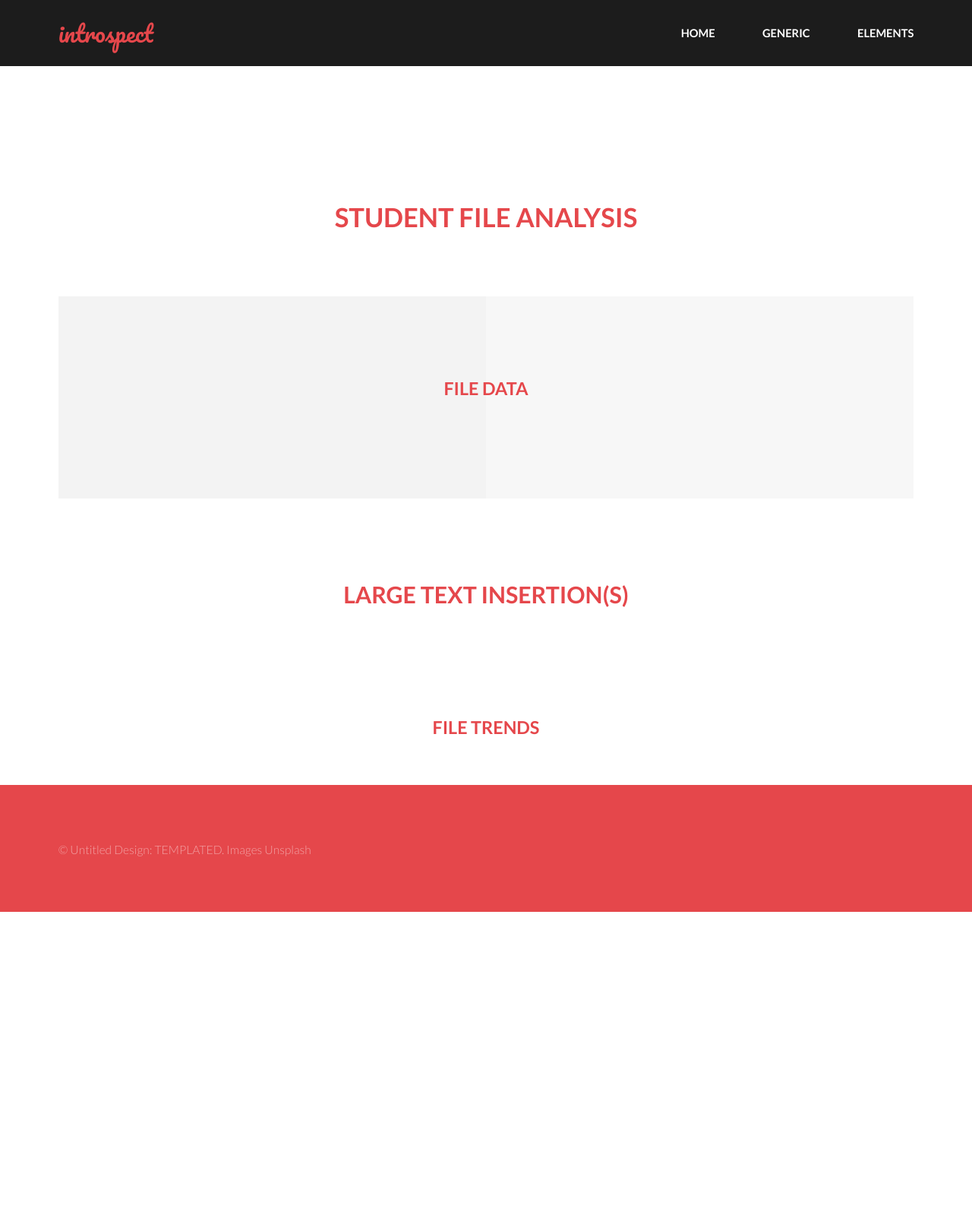
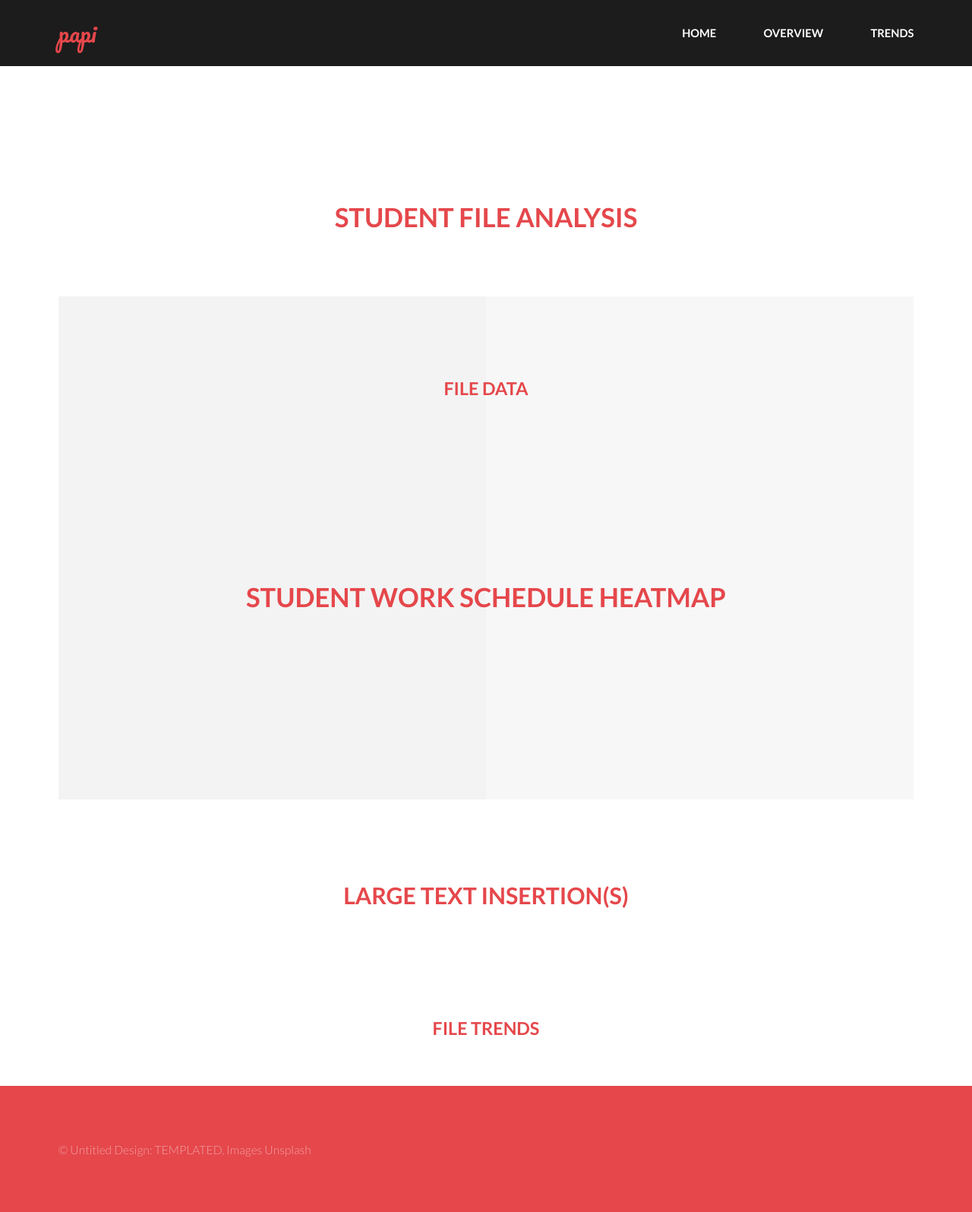
Before and after one commit to DanielGauthier8/PAPI, a Flask app: template templates/file_analysis.html in a window 1280 px wide. Shown: the whole page at 76% size. Before the commit the page ends 1200 px from the top, so only its background shows below. Run offline with Flask 2, Linux system fonts and the light colour scheme; the template is opened without the code that fills it, so the values that code supplies are empty; a map, chart or similar area stays blank; parts of the project's set-up code (start-up, migrations or seed data) failed here and were passed over; some libraries are stand-ins or nearby versions.

Commit message:
Add heatmap to file anaylsis

```diff
--- a/db_actions.py
+++ b/db_actions.py
@@ -69,7 +69,7 @@ def clean_up(cursor):
         Database with unnecessary data removed
     """
     # Remove all hidden file histories
-    cursor.execute("DELETE FROM Documents WHERE path LIKE \'.%\'")
+    # cursor.execute("DELETE FROM Documents WHERE path LIKE \'.%\'")
     # STEP 3: "DROP TABLE ChatMessages"
     cursor.execute('DROP TABLE IF EXISTS ChatMessages')
     # STEP 4: "DROP TABLE Environments"
@@ -406,6 +406,7 @@ def time_spent(timeline_list):
         total_time = total_time + current_time
     return {"Time Worked": str(total_time), "Number of Work Sessions": len(sessions_list),
             "Over Number of Days": number_of_days, "Average Work Session Length": str(total_time / len(sessions_list))}
+        "Over Number of Days": number_of_days, "Average Work Session Length": str(total_time / len(sessions_list))}
 
 
 def deletions_insertions(cursor, file_names) -> (int, int):
@@ -426,22 +427,24 @@ def deletions_insertions(cursor, file_names) -> (int, int):
     """
     deletions_list = []
     insertions_list = []
+    activity_times = [[], []] # 0: insertions, 1: deletions
     deletions = 0
     insertions = 0
     for file_name in file_names:
         document_id = document_info(cursor, file_name, "id")
-        cursor.execute("SELECT operation FROM Revisions WHERE document_id = " + str(document_id))
+        cursor.execute("SELECT operation, created_at FROM Revisions WHERE document_id = " + str(document_id))
         operation_array = cursor.fetchall()
 
         for operation in operation_array:
             operation_string = str(operation[0])
             if operation_string.count(',"d') > 0:
                 deletions_list.append(1)
+                activity_times[1].append(operation[1])
+
             if operation_string.count(',"i') > 0:
                 insertions_list.append(1)
                 deletions = deletions.sum
                 insertions = insertions.sum
-    return deletions, insertions, deletions_list, insertions_list
 
 
 # ----------------------------------------Website Actions
@@ -484,9 +487,14 @@ def all_data(db_file, file_namez):
     edit_datez = documentz_info(cursor, file_namez, "updated_at")
     file_dat["Last Edit Date"] = edit_datez[len(edit_datez) - 1]
 
-    deletions, insertions, deletions_list, insertions_list = deletions_insertions(cursor, file_namez)
+    deletions, insertions, deletions_list, insertions_list, activity_times = deletions_insertions(cursor, file_namez)
     file_dat["Number of Deletion Chuncks*"] = deletions
     file_dat["Number of Insertion Chuncks*"] = insertions
+
+
+    file_dat["Activity Heatmap"] = activity_times
+    # file_dat["Time Heatmap"] = time_list
+
 
     file_dat["Number of Comments*"] = comment_count(documentz_info(cursor, file_namez, "file_contents"))
 
@@ -520,4 +528,4 @@ def test():
     return 0
 
 
-test()
+# test()
--- a/templates/file_analysis.html
+++ b/templates/file_analysis.html
@@ -6,7 +6,7 @@
 -->
 <html>
 	<head>
-		<title>Generic - Introspect by TEMPLATED</title>
+		<title>PAPI</title>
 		<meta charset="utf-8" />
 		<meta name="viewport" content="width=device-width, initial-scale=1, user-scalable=no" />
 		<link rel="stylesheet" href="../static/assets/css/main.css" />
@@ -16,11 +16,11 @@
 		<!-- Header -->
 			<header id="header">
 				<div class="inner">
-					<a href="{{ url_for('index') }}" class="logo">introspect</a>
+					<a href="{{ url_for('index') }}" class="logo">papi</a>
 					<nav id="nav">
 						<a href="{{ url_for('index') }}">Home</a>
-						<a href="generic.html">Generic</a>
-						<a href="elements.html">Elements</a>
+						<a href="#one">Overview</a>
+						<a href="#two">Trends</a>
 					</nav>
 				</div>
 			</header>
@@ -56,6 +56,14 @@
 								</tr>
 								{% endfor %}
 							</table>
+						</div>
+					</section>
+					<!-- Heatmap starts here-->
+					<section id="two">
+						<div class="content" style="text-align: center">
+							<h1>Student work Schedule Heatmap</h1>
+
+						<canvas id="heatmap"></canvas>
 						</div>
 					</section>
 					{% if file_dat["Large Text Insertion Detection*"] != -1 %}
@@ -103,5 +111,49 @@
 			<script src="../static/assets/js/util.js"></script>
 			<script src="../static/assets/js/main.js"></script>
 
+		<!-- Used for activity heatmap -->
+		<script src="https://cdnjs.cloudflare.com/ajax/libs/Chart.js/2.9.3/Chart.min.js" integrity="sha256-R4pqcOYV8lt7snxMQO/HSbVCFRPMdrhAFMH+vr9giYI=" crossorigin="anonymous"></script>
+		<script src="https://cdnjs.cloudflare.com/ajax/libs/moment.js/2.26.0/moment.min.js" integrity="sha256-5oApc/wMda1ntIEK4qoWJ4YItnV4fBHMwywunj8gPqc=" crossorigin="anonymous"></script>
+		<script>
+			var ctx = document.getElementById('heatmap').getContext('2d');
+			var activity = JSON.parse(`{{ file_dat['Activity Heatmap']|tojson }}`);
+			var data = [{}, {}];
+			var data2 = [[], []];
+			var labels = new Set();
+			for(var i = 0; i < data.length; i++){
+				activity[i].map(day => {data[i][moment(day).format("YYYYDMM")] ? data[i][moment(day).format("YYYYDMM")] += 1 : data[i][moment(day).format("YYYYDMM")] = 1; labels.add(moment(day).format("M/D/YYYY"))})
+
+				for(let [key, value] of Object.entries(data[i])){
+					data2[i].push(value);
+				}
+			}
+
+			let myBar = new Chart(ctx, {
+				type: 'bar',
+				data: {
+					labels: [...labels.entries()],
+					datasets: [
+					{
+						label: 'insertions',
+						backgroundColor: "green",
+						data: data2[0],
+					},
+					{
+						label: 'deletions',
+						backgroundColor: "red",
+						data: data2[1],
+					},
+
+					],
+				},
+				options: {
+					responsive: true,
+					legend: {
+						position: 'top',
+					}
+				}
+			});
+
+		</script>
 	</body>
 </html>
```
Also changed, not shown: 1 other file.
